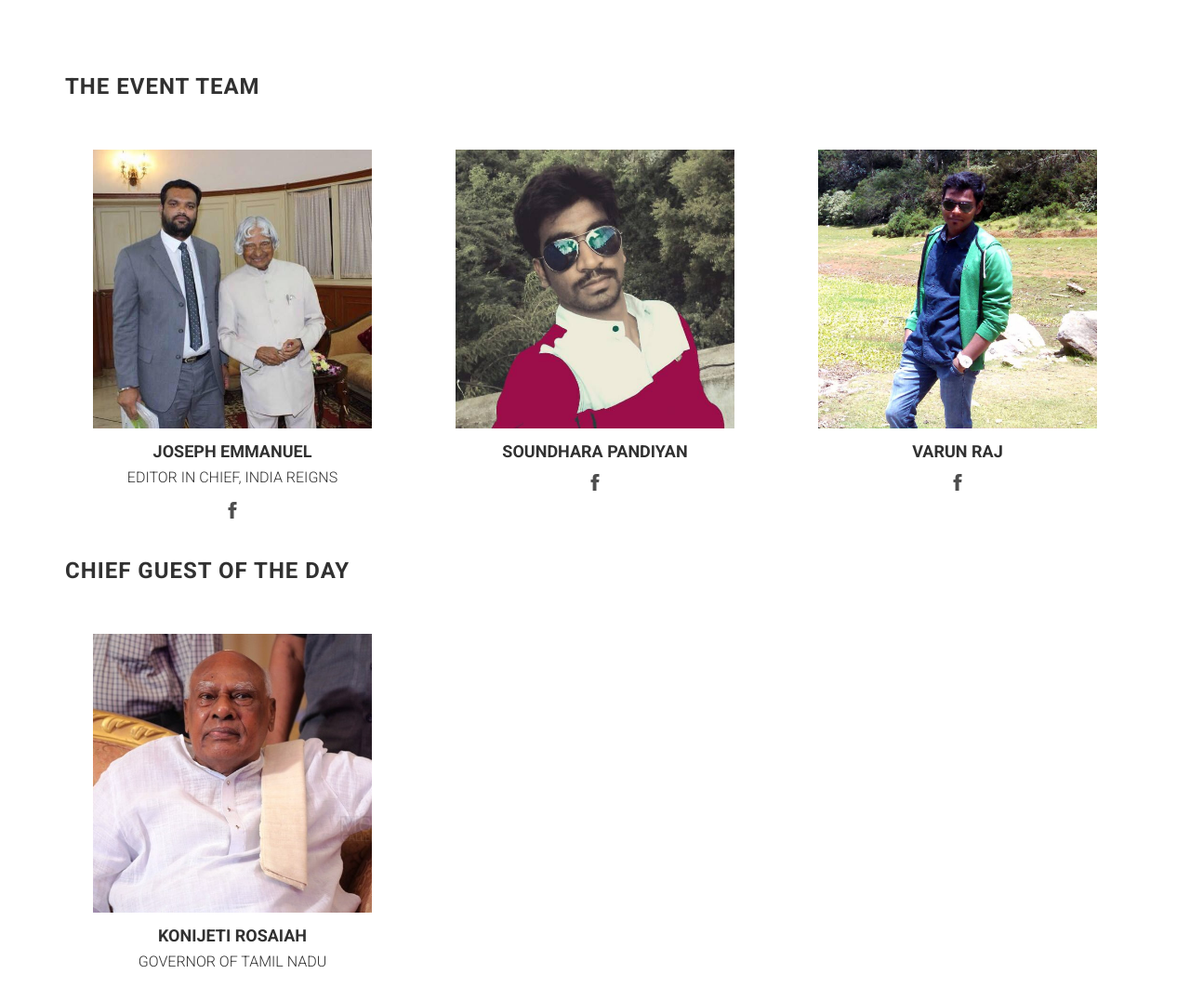
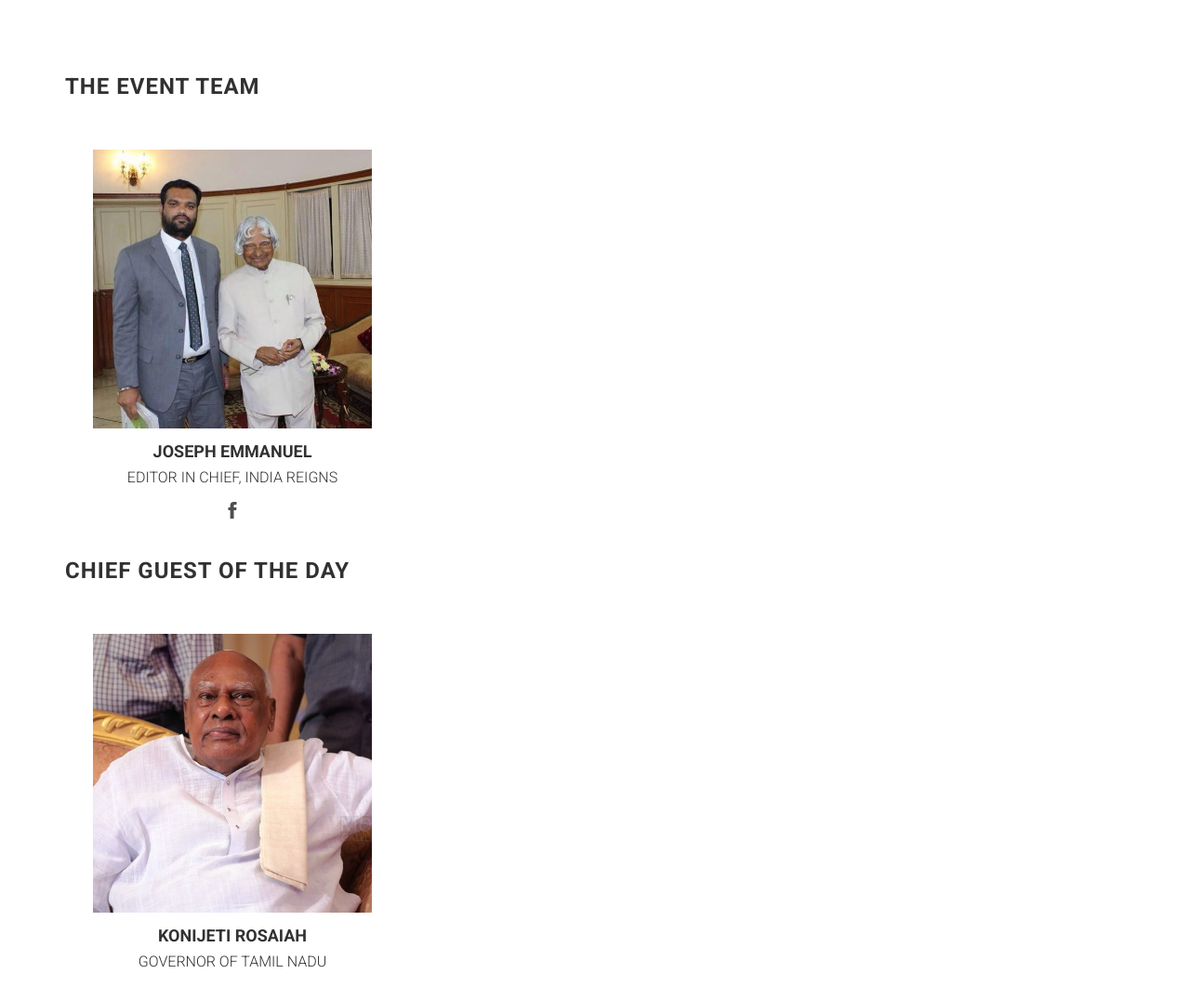
Before and after one commit to varun-raj/TributeToKalam, a website: page index.html in a window 1280 px wide. Shown: the part 1880-2956 px from the top of the page at 93% size. Drawn offline with Linux system fonts and the light colour scheme; files whose address does not match are found by name.

Commit message:
Image Edits

```diff
--- a/index.html
+++ b/index.html
@@ -130,7 +130,7 @@
         </div><!-- container -->
     </section>
 
-    <section id="speakers" class="section speakers">
+    <section id="team" class="section speakers">
         <div class="container">
             <div class="row">
                 <div class="col-md-12">
@@ -159,41 +159,7 @@
                     </div><!-- /.speaker -->
                 </div><!-- /.col-md-4 -->
 
-                <div class="col-md-4">
-                    <div class="speaker">
 
-                        <figure>
-                            <img alt="" class="img-responsive center-block team-image" src="assets/images/team/soundhar.jpg">
-                        </figure>
-
-                        <h4>Soundhara Pandiyan</h4>
-
-                        <!-- <p>CEO of Peren</p> -->
-
-                        <ul class="social-block">
-                            <li><a href="https://www.facebook.com/sahansoundhar"><i class="ion-social-facebook"></i></a></li>
-                        </ul>
-
-                    </div><!-- /.speaker -->
-                </div><!-- /.col-md-4 -->
-
-                <div class="col-md-4">
-                    <div class="speaker">
-
-                        <figure>
-                            <img alt="" class="img-responsive center-block team-image" src="assets/images/team/varun.jpg">
-                        </figure>
-
-                        <h4>Varun Raj</h4>
-
-                        <!-- <p>CEO of Peren</p> -->
-
-                        <ul class="social-block">
-                            <li><a href="https://www.facebook.com/zathvarun"><i class="ion-social-facebook"></i></a></li>
-                        </ul>
-
-                    </div><!-- /.speaker -->
-                </div><!-- /.col-md-4 -->
             </div><!-- /.row -->
 
             <div class="row">
@@ -277,12 +243,12 @@
         <div class="container">
             <div class="row">
                 <div class="col-md-12">
-                    <h3 class="section-title">Event Partners</h3>
+                    <h3 class="section-title">Event Organised By</h3>
                 </div>
             </div>
             <div class="row">
                 <div class="col-sm-4 col-sm-offset-4">
-                    <a class="partner-box partner-box-1"></a>
+                    <a class="partner-box partner-box-1" href="http://www.indiareigns.com/" target="_blank"></a>
                 </div>
 
 
```
